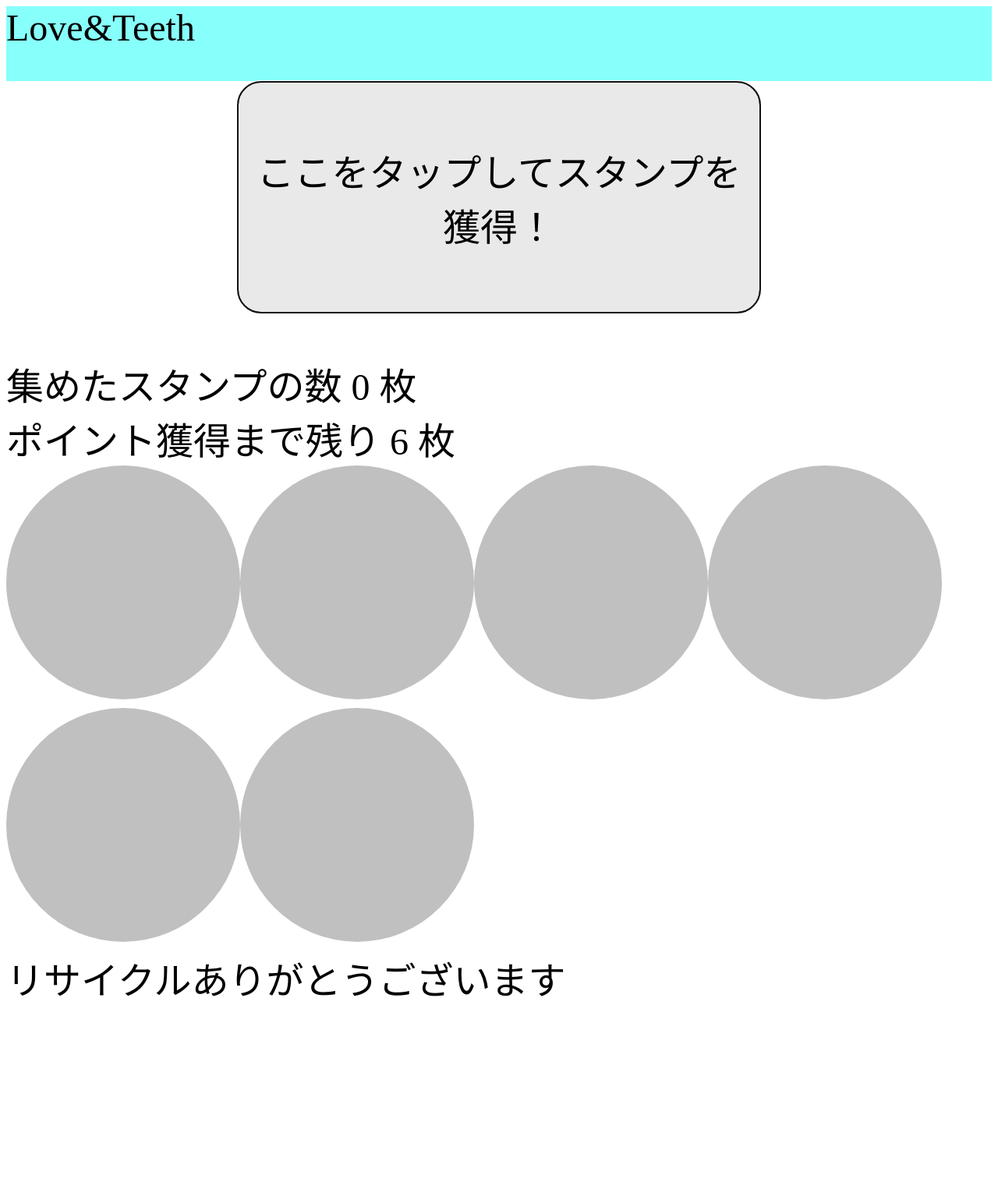
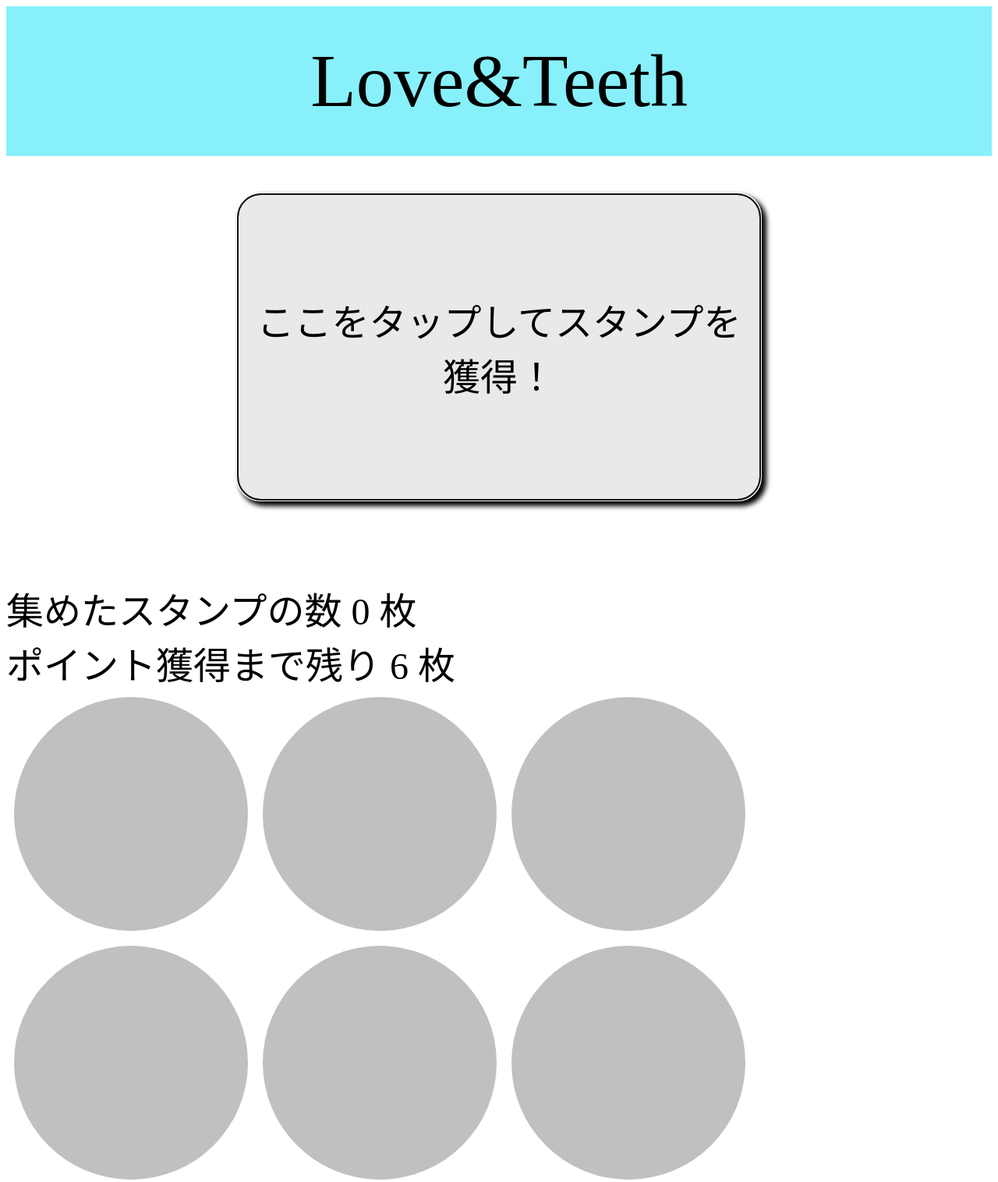
Before and after one commit to sustainable-tooth/collect-stamps, a plain HTML site: page index.html in a window 1280 px wide. Shown: the top 1516 px of the page at 78% size. Before the commit the page ends 1297 px from the top, so only its background shows below. Drawn offline with Linux system fonts and the light colour scheme.

Commit message:
Update styles.css

```diff
--- a/styles.css
+++ b/styles.css
@@ -1,29 +1,44 @@
 body {
     font-size: xxx-large;
 }
+img {
+    display: inline-block;
+    margin: 0.2em 0.2em;
+    filter: drop-shadow(4px 4px 4px #4a4a4a);
+}
 header {
-    background-color: rgb(135, 260, 250);
+    font-size: 2em;
+    background-color: rgb(135, 240, 250);
     height: 2em;
+    line-height: 2em;
+    text-align: center;
 }
 button {
     background-color: rgb(233, 233, 233);
     font-size: xxx-large;
-    padding-top: 1.6em;
-    padding-bottom: 1.6em;
+    padding-top: 2.6em;
+    padding-bottom: 2.6em;
     width: 14em;
     border-radius: 30px;
-    text-aline: center;
     display: block;
-    margin: 0 auto;
+    margin: 1em auto;
+    box-shadow: 5px 5px 6px 2px;
 }
 .disabled_button {
     color: rgb(20, 20, 20);
     background-color: rgb(190, 190, 190);
+    box-shadow:0 0 0 0;
 }
 .empty_stamp {
-    display: inline-block;
     background-color: rgb(192, 192, 192);
     width: 300px;
     height: 300px;
+    line-height: 300px;
     border-radius: 50%;
+    margin: 0.2em 0.2em;
+    text-align: center;
 }
+#stampArea_Element {
+    display: flex;
+    flex-wrap: wrap;
+}
```
